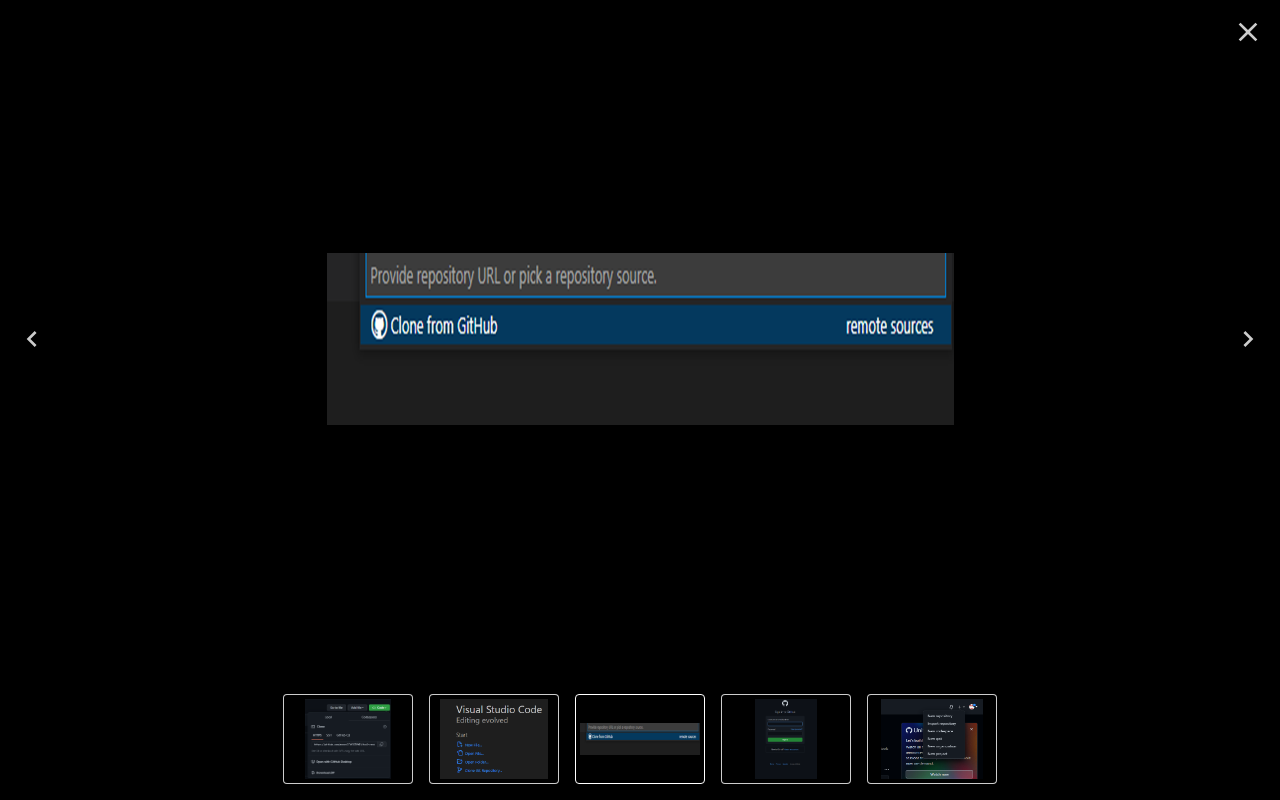
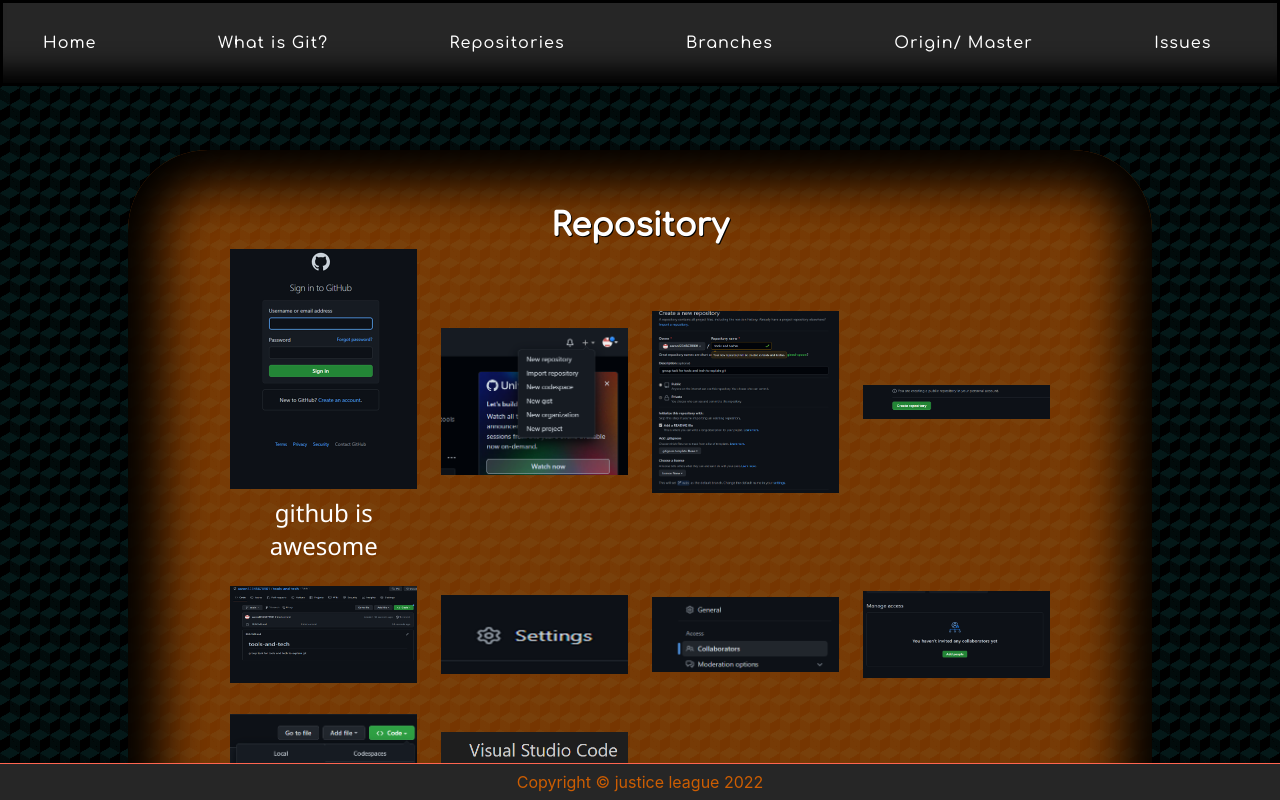
Before and after one commit to kiskaszap/justicelegue, a React (Create React App) app in the folder my-app/: page /repository in a window 1280 px wide. Shown: the top 800 px of the page. Built offline with nearby package versions, Linux system fonts and the light colour scheme.

Commit message:
Made seperate components for Gallery and Lightbox

```diff
--- /dev/null
+++ b/my-app/src/components/Lightbox.jsx
@@ -0,0 +1,35 @@
+import { React, useState } from 'react';
+import Lightbox from 'yet-another-react-lightbox';
+import Thumbnails from "yet-another-react-lightbox/plugins/thumbnails";
+import Captions from "yet-another-react-lightbox/plugins/captions";
+
+function LightboxTest(props) {
+    const [open, setOpen] = useState(false);
+    const [index, setIndex] = useState(-1);
+
+    <Lightbox
+        open={index => 0}
+        index={index}
+        close={() => setOpen(false)}
+        slides={[
+            {
+                src: require("../images/git1.png"),
+                title: "Github is awesomme",
+                description: "Lorem ipsum....",
+            },
+            { src: require("../images/git2.png") },
+            { src: require("../images/git3.png") },
+            { src: require("../images/git3.png") },
+            { src: require("../images/git4.png") },
+            { src: require("../images/git5.png") },
+            { src: require("../images/git6.png") },
+            { src: require("../images/git7.png") },
+            { src: require("../images/git8.png") },
+            { src: require("../images/git9.png") },
+            { src: require("../images/git10.png") },
+            { src: require("../images/git11.png") },
+        ]} plugins={[Captions, Thumbnails]}>
+    </Lightbox>
+}
+
+export default LightboxTest;
--- a/my-app/src/pages/Repository.jsx
+++ b/my-app/src/pages/Repository.jsx
@@ -1,22 +1,15 @@
-import { React, useState} from 'react';
-import Lightbox from "yet-another-react-lightbox";
-import PhotoAlbum from "react-photo-album";
-import Thumbnails from "yet-another-react-lightbox/plugins/thumbnails";
-import Captions from "yet-another-react-lightbox/plugins/captions";
+import { React, useState } from 'react';
+import Lightbox from '../components/Lightbox';
 import "yet-another-react-lightbox/styles.css";
 import "yet-another-react-lightbox/plugins/captions.css";
 import "yet-another-react-lightbox/plugins/thumbnails.css";
 import './Repository.css';
 
 
-
-
-
 function Repository() {
-
-
     const [open, setOpen] = useState(false);
     const [index, setIndex] = useState(-1);
+
 
 	// https://codesandbox.io/s/yet-another-react-lightbox-examples-9qvmif?file=/src/examples/PhotoGallery.js&initialpath=/plugins/captions
 
@@ -32,8 +25,11 @@
 		{ id: 9, src: require("../images/git9.png"), alt: "", caption: "" },
 		{ id: 10, src: require("../images/git10.png"), alt: "", caption: "" },
 		{ id: 11, src: require("../images/git11.png"), alt: "", caption: "" }
-		]
+	];
 
+	function showImage() {
+		setOpen(true);
+	}
 
 	// Main gallery function to show on page load
 	function Gallery() {
@@ -44,7 +40,7 @@
 					<section className='Gallery'>
 						{images.map((image) => // Here we map the images array above into renderable html
 							<figure>
-									<a href="#" onClick={setOpen(true)}><img src={image.src} alt={image.alt} /></a>
+								<a href="#" onClick={showImage()}><img src={image.src} alt={image.alt} /></a>
 								<figcaption>{image.caption}</figcaption>
 							</figure>
 						)}
@@ -54,40 +50,12 @@
 		)
 	}
 
-
 	return(
 		<>
 			<Gallery />
-		<Lightbox
-			open={index => 0}
-			index={index}
-			close={() => setOpen(false)}
-			slides={[
-				{
-					src: require("../images/git1.png"),
-					title: "Github is awesomme",
-					description: "Lorem ipsum....",
-				},
-				{ src: require("../images/git2.png") },
-				{ src: require("../images/git3.png") },
-				{ src: require("../images/git3.png") },
-				{ src: require("../images/git4.png") },
-				{ src: require("../images/git5.png") },
-				{ src: require("../images/git6.png") },
-				{ src: require("../images/git7.png") },
-				{ src: require("../images/git8.png") },
-				{ src: require("../images/git9.png") },
-				{ src: require("../images/git10.png") },
-				{ src: require("../images/git11.png") },
-			]} plugins={[Captions, Thumbnails]}>
-		</Lightbox>
+			<Lightbox />
 		</>
 	)
 
 }
-
-
-
-
-
-export default Repository;
+export default Repository
--- /dev/null
+++ b/package.json
@@ -0,0 +1,5 @@
+{
+  "dependencies": {
+    "yet-another-react-lightbox": "^2.2.2"
+  }
+}
```
Lines whose indentation alone changed are shown as unchanged.
